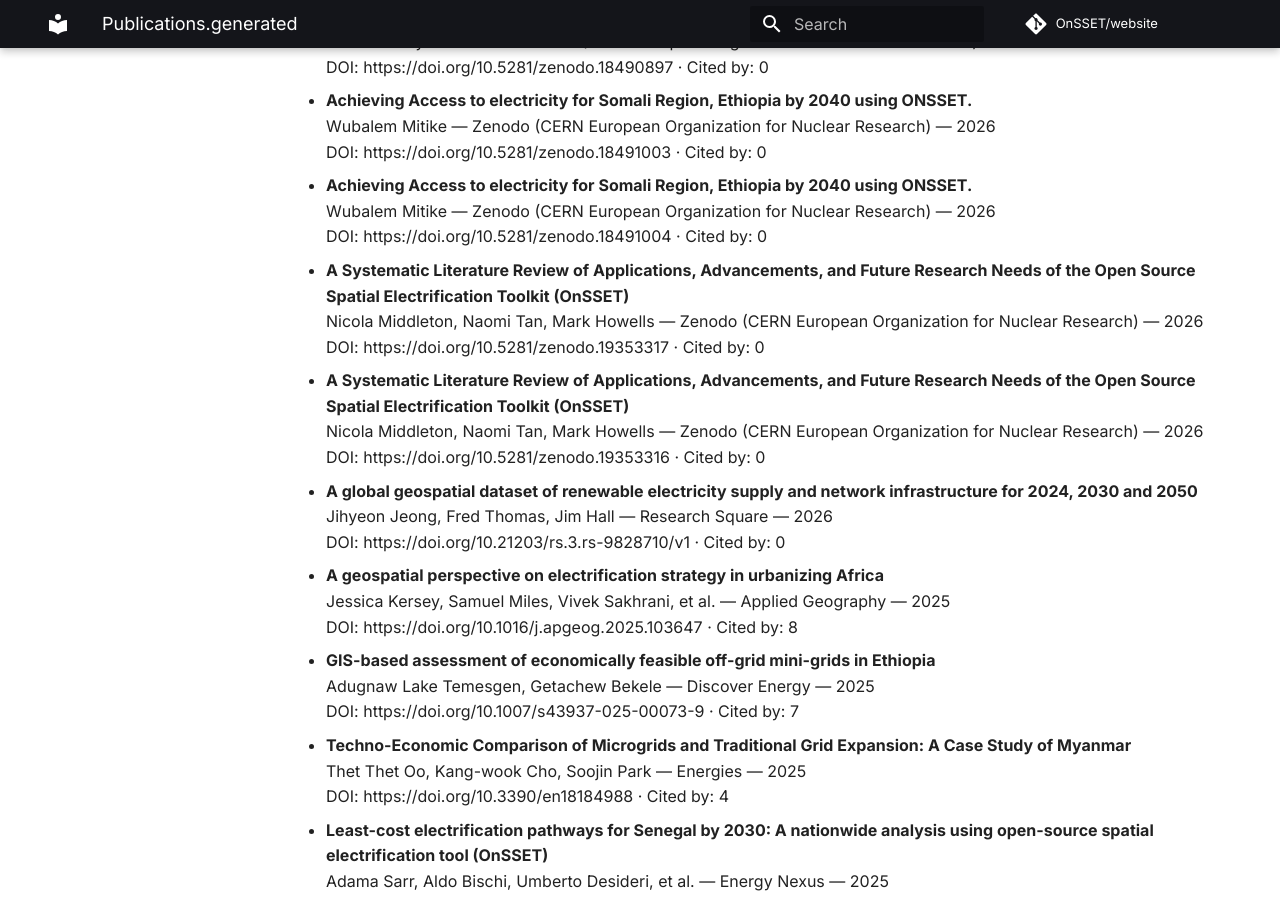
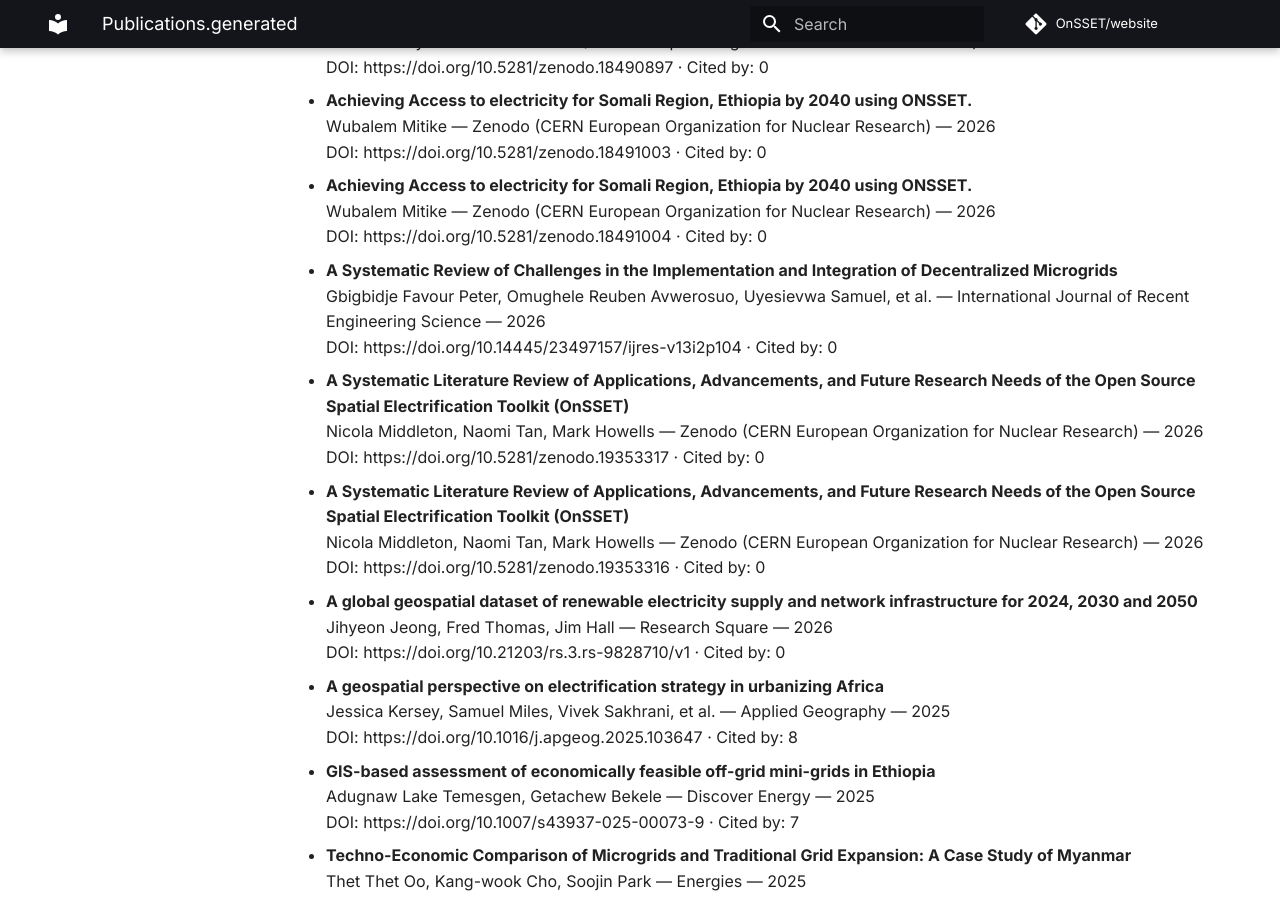
Before and after one commit to OnSSET/website, an MkDocs documentation site: the page built from docs/publications.generated.md, in a window 1280 px wide and 900 px high, scrolled down 7925 px. Built offline with MkDocs 1.6.1 and Material for MkDocs 9.7.7, drawn with Linux system fonts in a browser that asks for light colours; comment, search, counter and statistics services are not loaded; some of the changed text lies outside the part shown.

Commit message:
Auto-update publications

```diff
--- a/docs/publications.generated.md
+++ b/docs/publications.generated.md
@@ -342,6 +342,10 @@ No results found.
   Wubalem Mitike — Zenodo (CERN European Organization for Nuclear Research) — 2026
   DOI: https://doi.org/10.5281/zenodo.18491004 · Cited by: 0
 
+- **A Systematic Review of Challenges in the Implementation and Integration of Decentralized Microgrids**
+  Gbigbidje Favour Peter, Omughele Reuben Avwerosuo, Uyesievwa Samuel, et al. — International Journal of Recent Engineering Science — 2026
+  DOI: https://doi.org/10.14445/23497157/ijres-v13i2p104 · Cited by: 0
+
 - **A Systematic Literature Review of Applications, Advancements, and Future Research Needs of the Open Source Spatial Electrification Toolkit (OnSSET)**
   Nicola Middleton, Naomi Tan, Mark Howells — Zenodo (CERN European Organization for Nuclear Research) — 2026
   DOI: https://doi.org/10.5281/zenodo.19353317 · Cited by: 0
```
Also changed, not shown: other parts of docs/publications.generated.md (+0 -4 lines).
